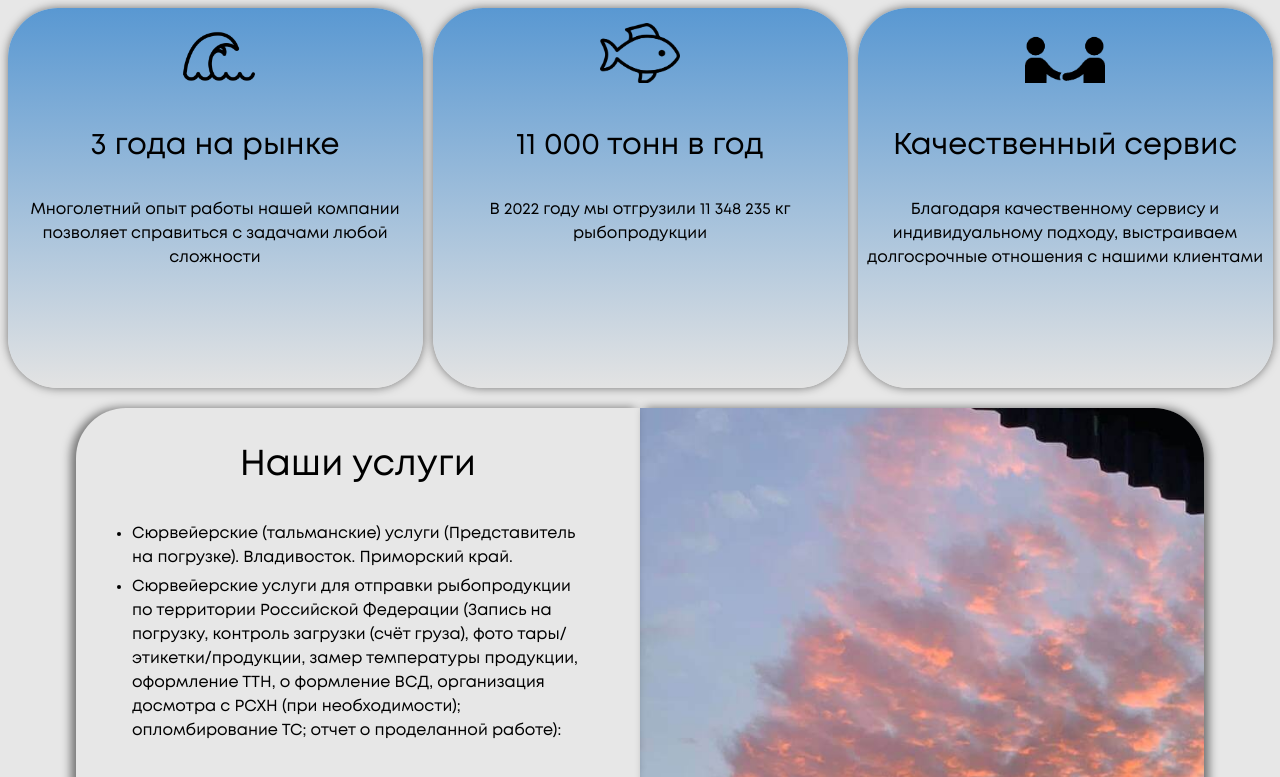
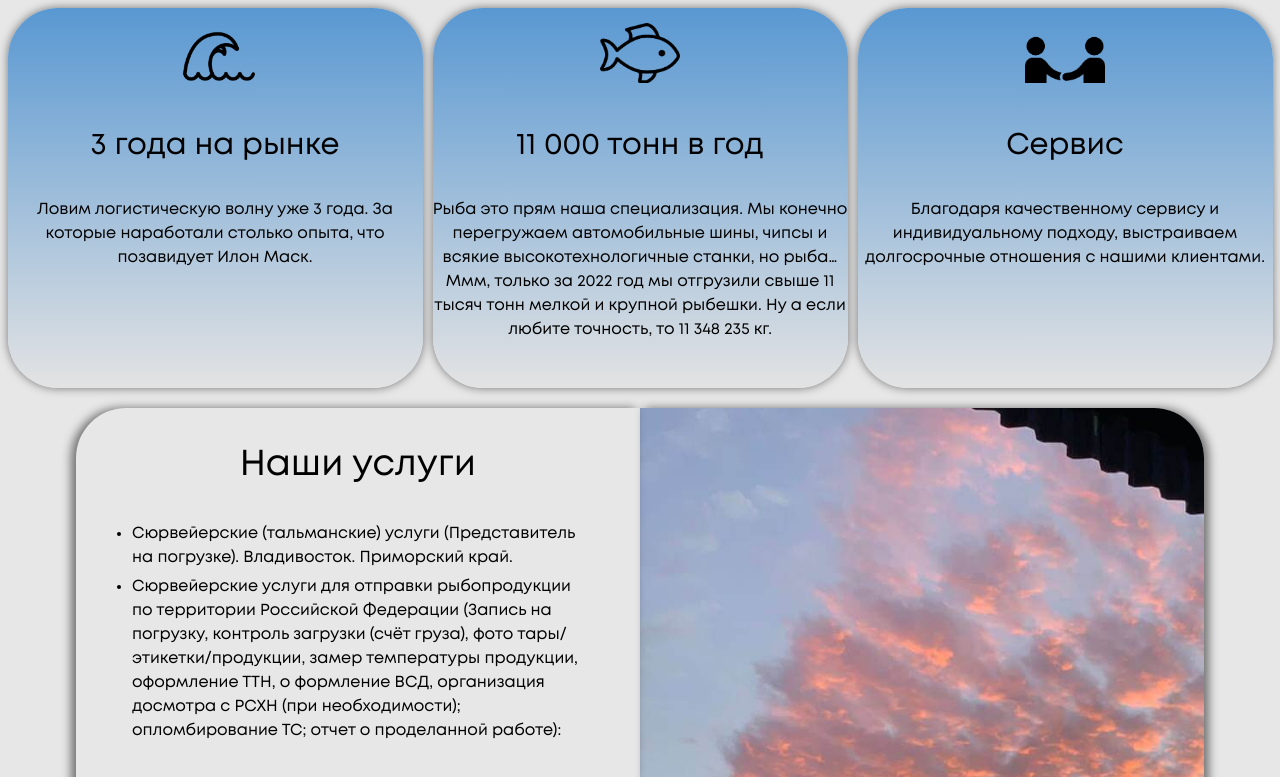
Before and after one commit to ivanfedoruschenko/platforma8, a plain HTML site: page index.html in a window 1280 px wide. Shown: the part 1500-2277 px from the top of the page. Drawn offline with Linux system fonts and the light colour scheme.

Commit message:
feat:edit-some-text

```diff
--- a/blocks/telegram/__background/telegram__background.css
+++ b/blocks/telegram/__background/telegram__background.css
@@ -1,5 +1,5 @@
 .telegram__background{
-  background-image: url("../../../images/telegram__background.png");
+  background-image: url("../../../images/bg.jpg");
   background-size: cover;
   background-repeat: no-repeat;
   width: 100%;
--- a/index.html
+++ b/index.html
@@ -42,19 +42,22 @@
       <div class="quality_container">
         <div class="quality__img quality__img_background_wave"></div>
         <h3 class="quality__title">3 года на рынке</h3>
-        <p class="quality__subtitle">Многолетний опыт работы нашей компании позволяет справиться с задачами любой сложности</p>
+        <p class="quality__subtitle">Ловим логистическую волну уже 3 года. За которые наработали столько опыта, что позавидует Илон Маск.</p>
       </div>
 
       <div class="quality_container">
         <div class="quality__img quality__img_background_fish"></div>
         <h3 class="quality__title">11 000 тонн в год</h3>
-        <p class="quality__subtitle">В 2022 году мы отгрузили 11 348 235 кг рыбопродукции</p>
+        <p class="quality__subtitle">Рыба это прям наша специализация.
+          Мы конечно перегружаем автомобильные шины, чипсы и всякие высокотехнологичные станки, но рыба…
+          Ммм, только за 2022 год мы отгрузили свыше 11 тысяч тонн мелкой и крупной рыбешки.
+          Ну а если любите точность, то 11 348 235 кг.</p>
       </div>
 
       <div class="quality_container">
         <div class="quality__img quality__img_background_friend"></div>
-        <h3 class="quality__title">Качественный сервис</h3>
-        <p class="quality__subtitle">Благодаря качественному сервису и индивидуальному подходу, выстраиваем долгосрочные отношения с нашими клиентами</p>
+        <h3 class="quality__title">Сервис</h3>
+        <p class="quality__subtitle">Благодаря качественному сервису и индивидуальному подходу, выстраиваем долгосрочные отношения с нашими клиентами.</p>
       </div>
 
     </section>
@@ -96,7 +99,7 @@
           Фото и видео с погрузок, освещение актуальных тем и многое другое.
           Подписывайтесь!
         </p>
-        <a href="https://t.me/fishvdk" class="telegram__link"><img src="./images/telegram__icon.png" class="telegram__icon"><p class="telegram__name">Telegram</p></a>
+        <a href="https://t.me/fishvdk" class="telegram__link" target="_blank"><img src="./images/telegram__icon.png" class="telegram__icon"><p class="telegram__name">Telegram</p></a>
       </div>
 
     </section>
```
Also changed, not shown: pages/index.css (line endings or trailing spaces).
